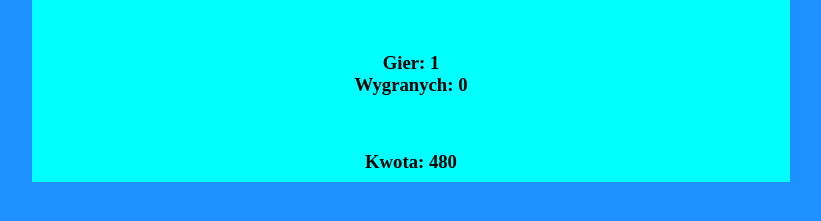
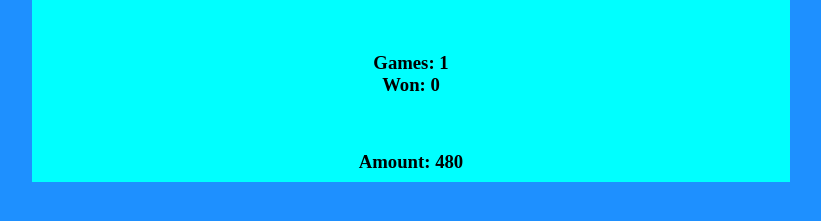
Before and after one commit to xShadow3089/bandit, a plain HTML site: page index.html in a window 1280 px wide. Both pictures are taken after a click on the button "Click to play!". Shown: the part 519-740 px from the top of the page, without its empty margins (229-1050 px from the left). Drawn offline with Linux system fonts and the light colour scheme.

Commit message:
Add files via upload

```diff
--- a/index.html
+++ b/index.html
@@ -47,8 +47,8 @@
                 document.getElementById("Wynik").innerHTML = "<h2>You lose!</h2>";
                 hajs -= 20;
             }
-            document.getElementById("ileG").innerHTML = "<h3> Gier: " + ile + " <br> Wygranych: " + ileWygranych + "</h3>";
-            document.getElementById("hajs").innerHTML = "<h3>Kwota: " + hajs + "</h3>";
+            document.getElementById("ileG").innerHTML = "<h3> Games: " + ile + " <br> Won: " + ileWygranych + "</h3>";
+            document.getElementById("hajs").innerHTML = "<h3>Amount: " + hajs + "</h3>";
 
 
         }
```
